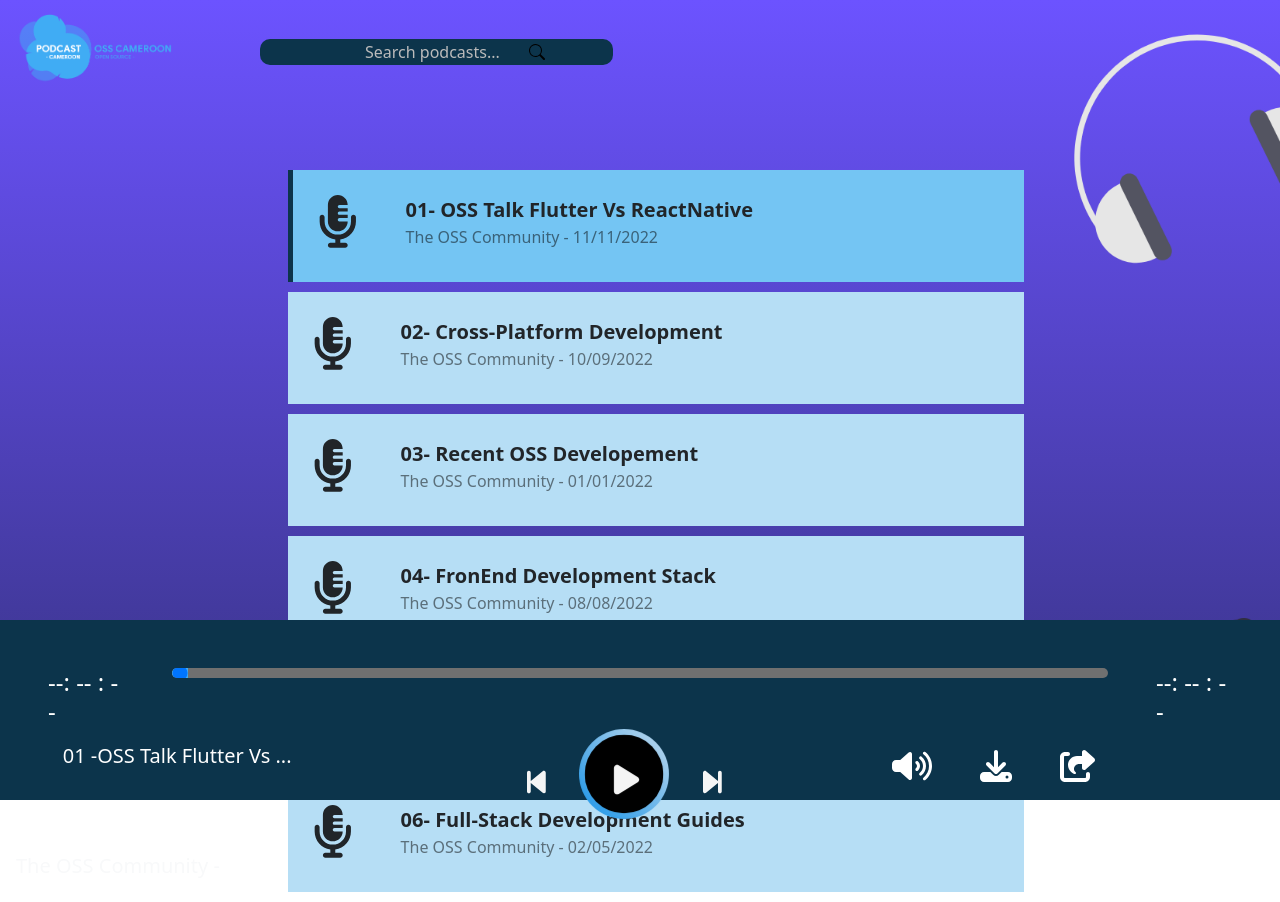
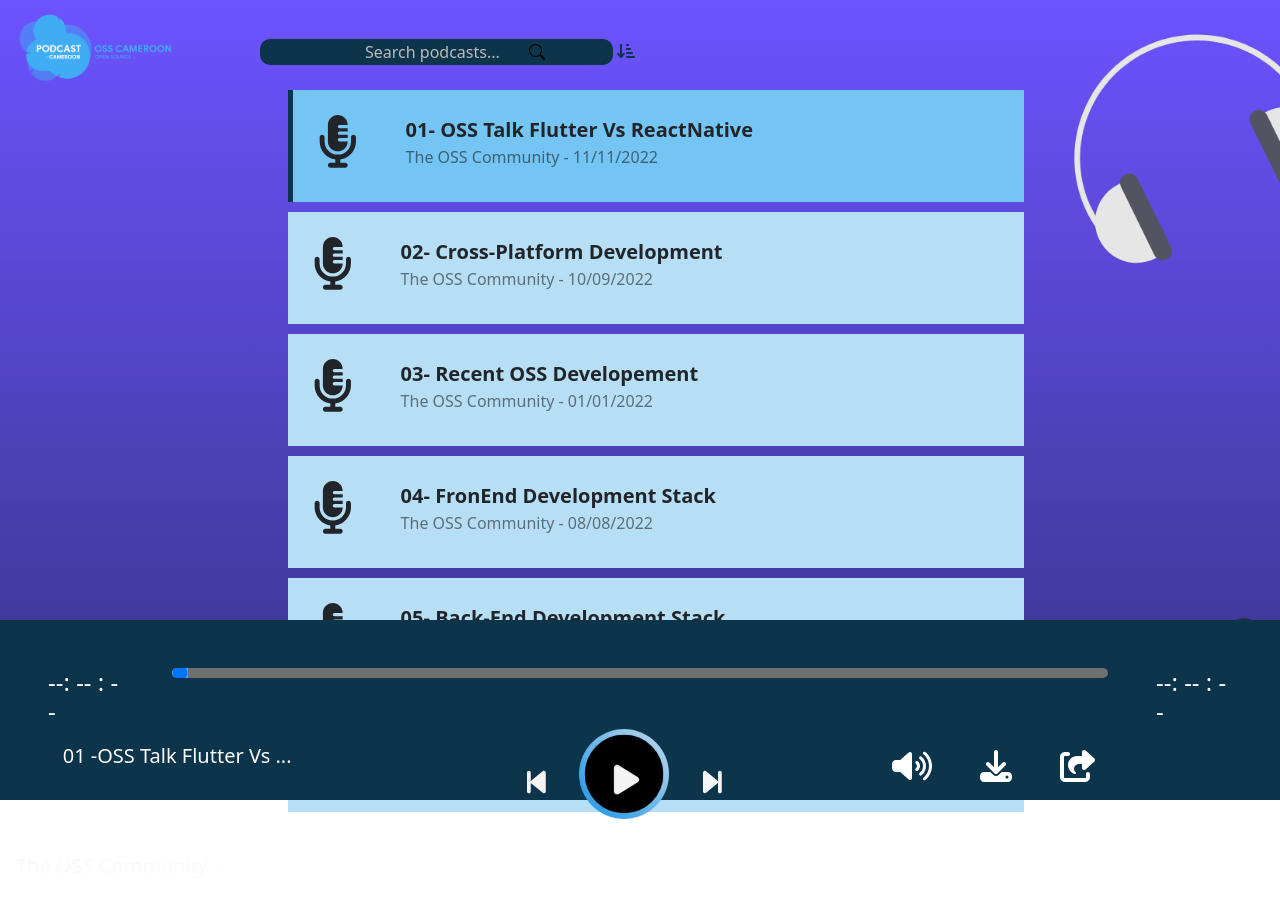
Before and after one commit to osscameroon/podcasts, a React (Create React App) app: page / in a window 1280 px wide. After the commit the page ends 822 px from the top, so only its background shows below. Built offline with nearby package versions, Linux system fonts and the light colour scheme.

Commit message:
fix: changed to fontawsome icon

```diff
--- a/src/components/Header/Header.js
+++ b/src/components/Header/Header.js
@@ -4,6 +4,8 @@
 import {track_oss} from '../../tracks/tracks';
 import PodcastList from '../podcasts_list/PodcastList';
 import AppContext from "../AppContext/AppContext";
+import { FontAwesomeIcon } from "@fortawesome/react-fontawesome";
+import { faSortAmountDownAlt } from '@fortawesome/free-solid-svg-icons';
 
 
 export const Header = () => {
@@ -37,11 +39,11 @@
         });
         setPodcastItems(sortedItems);
     }
-    const [navSize, satnavSize] = useState("10rem");
+    const [navSize, satnavSize] = useState("5rem");
     const [navColor, satnavColor] = useState("transparent");
     const listenScrollEvent = () => {
         window.scrollY > 10 ? satnavColor("rgb(119,96,248)") : satnavColor("transparent");
-        window.scrollY > 10 ? satnavSize("10rem") : satnavSize("10rem");
+        window.scrollY > 10 ? satnavSize("5rem") : satnavSize("5rem");
     };
     useEffect(() => {
         window.addEventListener("scroll", listenScrollEvent);
@@ -81,9 +83,10 @@
                                             placeholder="Search podcasts..."
                                             onChange={filter}
                                         />
-                                        <span className="fa fa-sort-amount-asc sort btn"
+                                        <span className="sort"
                                             onClick={sortHandler}
                                         >
+                                        <FontAwesomeIcon icon={faSortAmountDownAlt} />
                                     </span>
                                     </form>
                                 </div>
```
